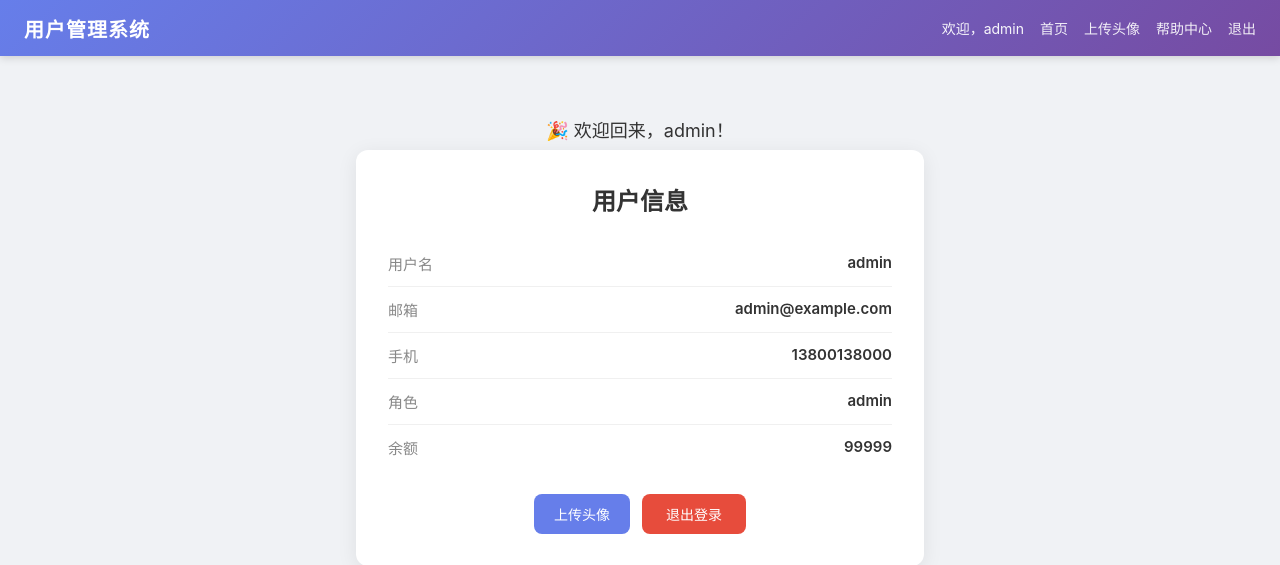
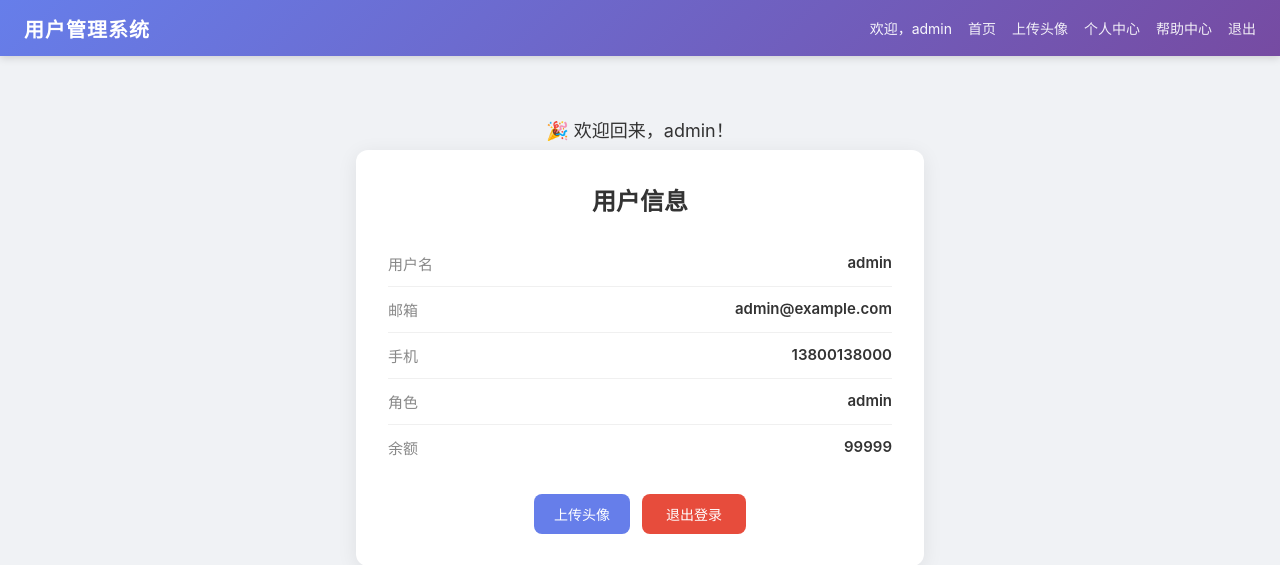
Before and after one commit to jjyyxx-1/flask-user-mgmt-security, a Flask app: page / in a window 1280 px wide. Shown: the top 565 px of the page. Run offline with Flask 3, Linux system fonts and the light colour scheme; a user stored in the database is signed in; data that the repository does not hold is empty; parts of the project's set-up code (start-up, migrations or seed data) failed here and were passed over.

Commit message:
update: templates/base.html

```diff
--- a/templates/base.html
+++ b/templates/base.html
@@ -15,6 +15,7 @@
                 <li class="navbar-welcome">欢迎，{{ session['username'] | e }}</li>
                 <li><a href="/">首页</a></li>
                 <li><a href="/upload">上传头像</a></li>
+                <li><a href="/profile?user_id=1">个人中心</a></li>
                 <li><a href="/page?name=help">帮助中心</a></li>
                 <li><a href="/logout">退出</a></li>
             {% else %}
```
